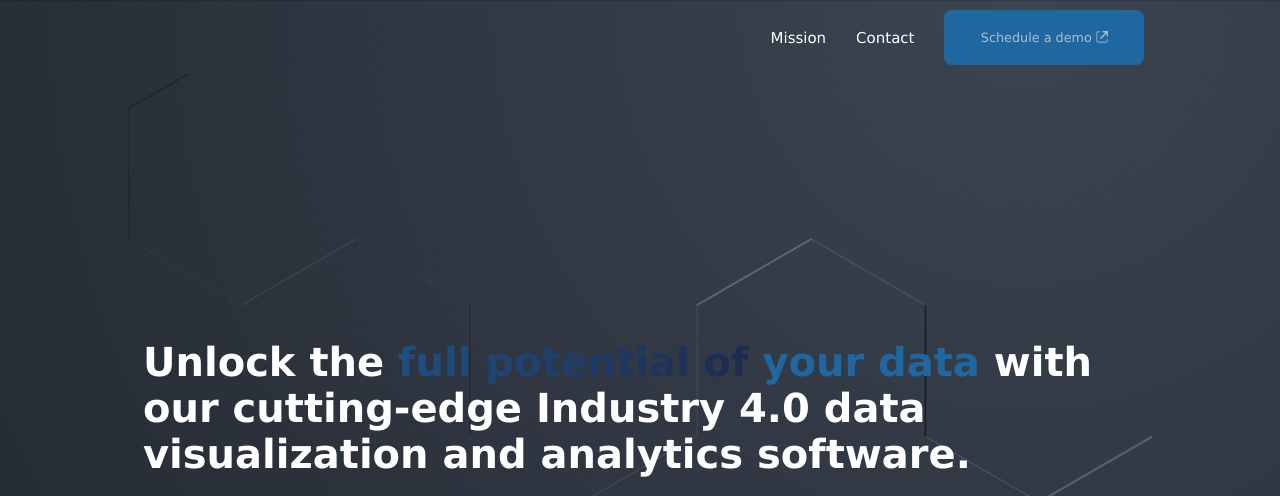
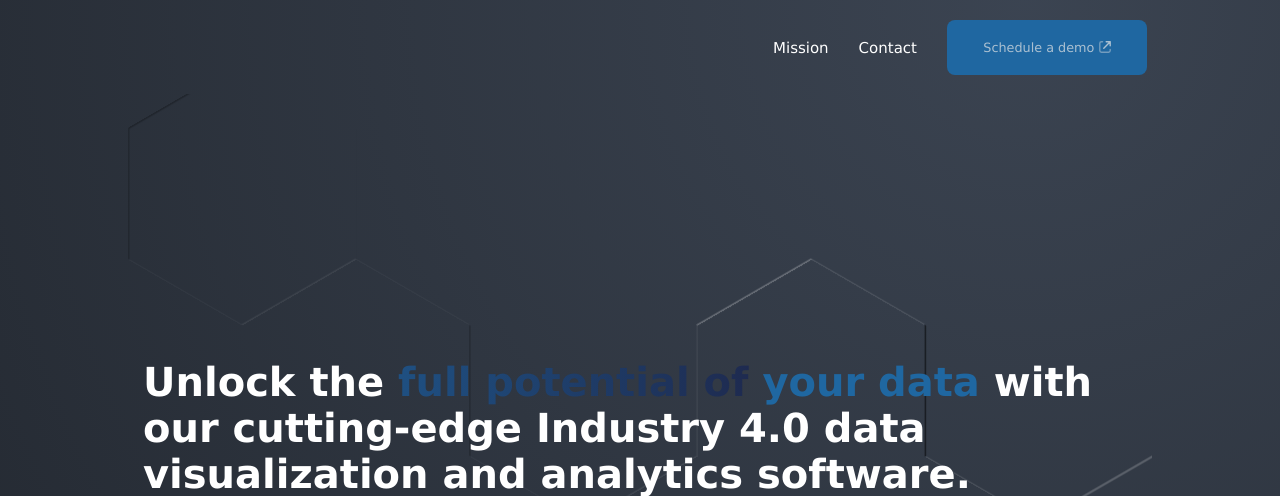
Before and after one commit to kesler20/monoclinic, a FastAPI app: page / in a window 1280 px wide; the page is wider, and only the part inside the window is pictured. Shown: the top 496 px of that part. Run offline with FastAPI, Linux system fonts and the light colour scheme; some libraries are stand-ins or nearby versions.

Commit message:
chore: make it better🪴

```diff
--- a/static/css/navbar.css
+++ b/static/css/navbar.css
@@ -1,6 +1,6 @@
 nav {
   height: 8vh;
-  margin: 5px;
+  margin: 15px 0px;
   background: var(--primary-color);
 }
 
--- a/static/css/team.css
+++ b/static/css/team.css
@@ -1,9 +1,11 @@
 .team-section {
   height: 100vh;
+  width: 95%;
   display: flex;
   align-items: center;
   justify-content: center;
   flex-direction: column;
+  overflow-x: hidden;
 }
 
 .team-introduction {
```
